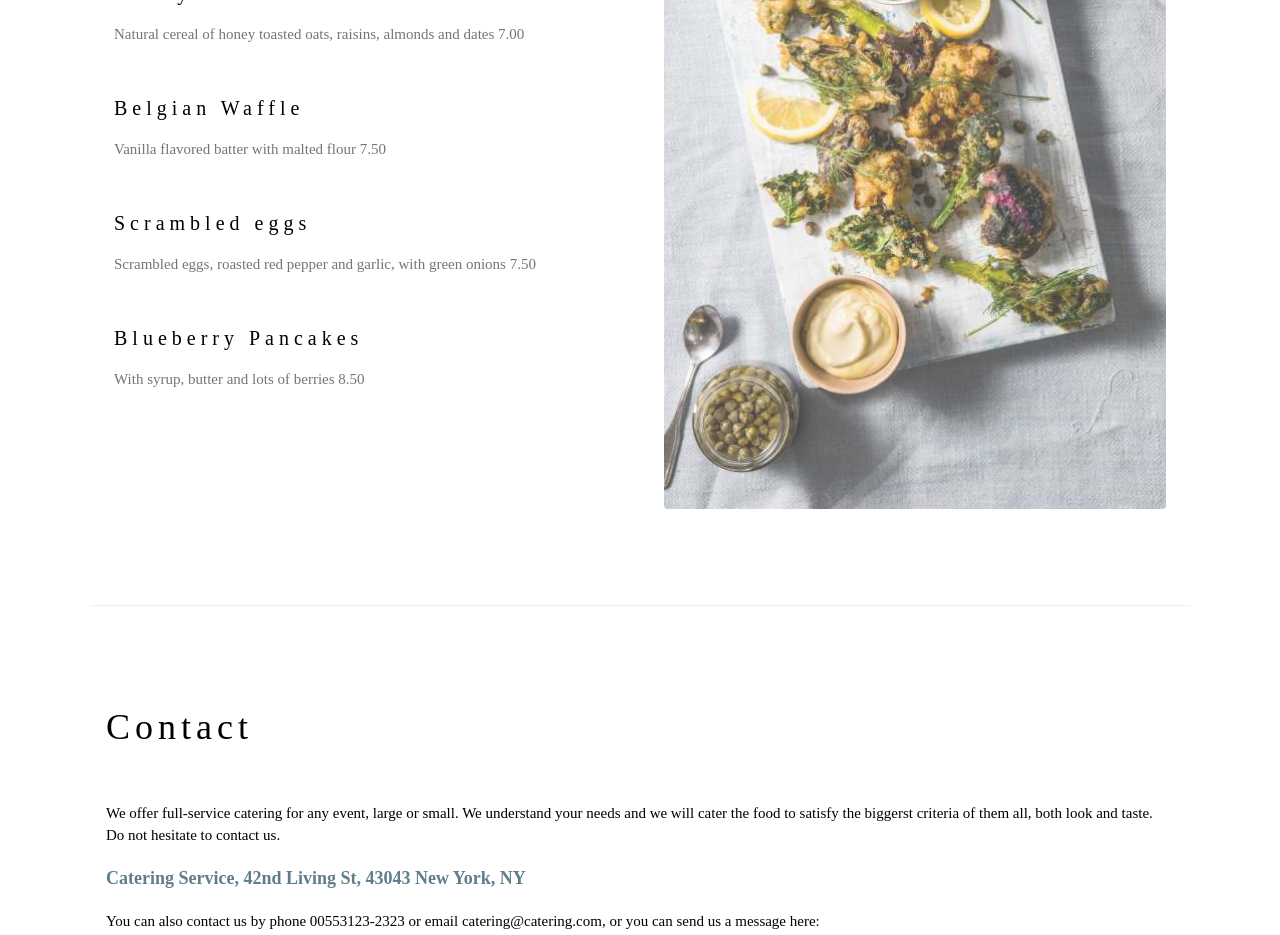
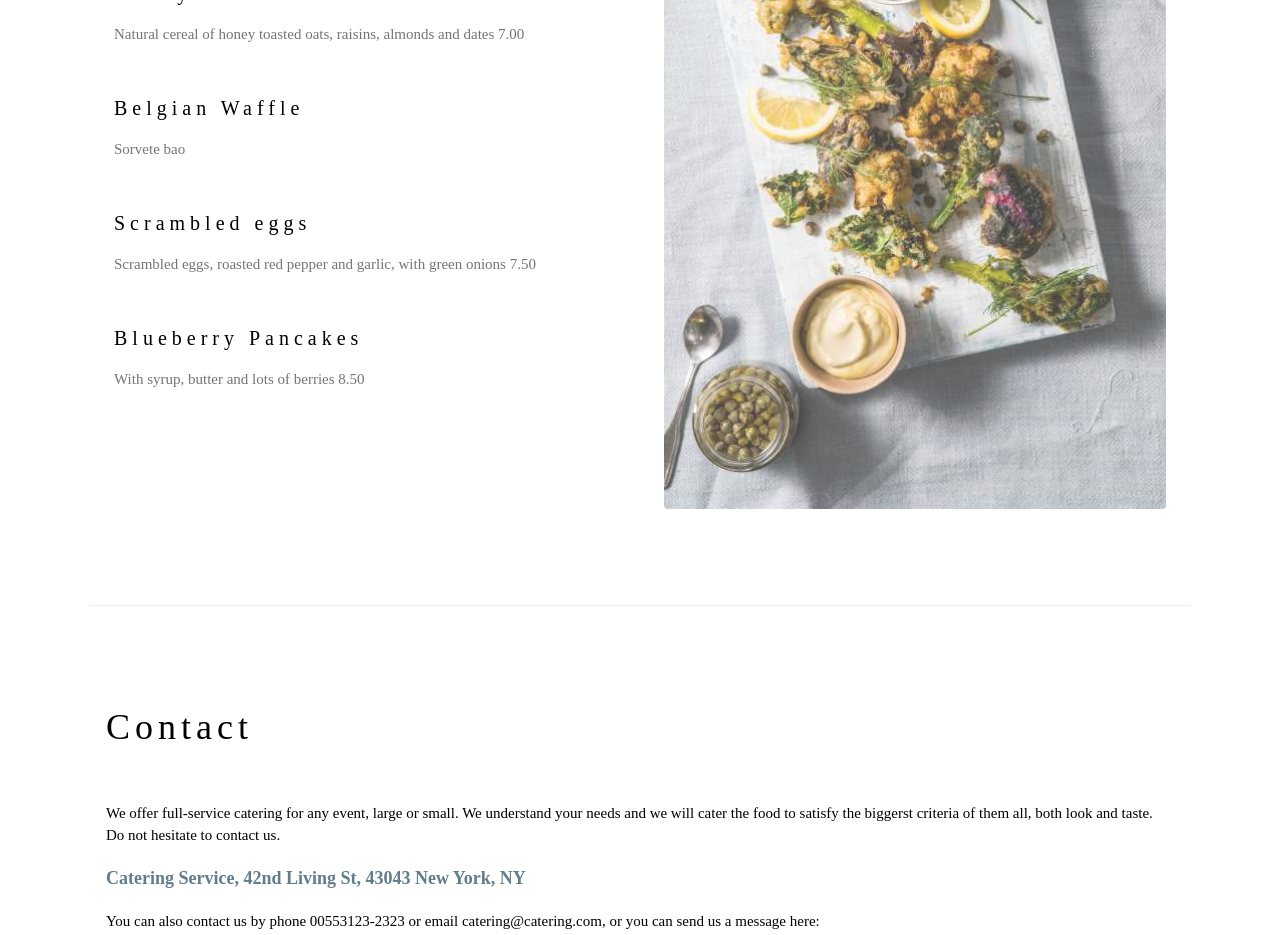
Before and after one commit to mori1479/cursoGit, a plain HTML site: page index.html in a window 1280 px wide. Shown: the part 1780-2715 px from the top of the page. Drawn offline with nearby package versions, Linux system fonts and the light colour scheme.

Commit message:
teste sorvetão

```diff
--- a/index.html
+++ b/index.html
@@ -67,7 +67,7 @@ h1, h2, h3, h4, h5, h6 {
       <p class="w3-text-grey">Natural cereal of honey toasted oats, raisins, almonds and dates 7.00</p><br>
 
       <h4>Belgian Waffle</h4>
-      <p class="w3-text-grey">Vanilla flavored batter with malted flour 7.50</p><br>
+      <p class="w3-text-grey">Sorvete bao</p><br>
 
       <h4>Scrambled eggs</h4>
       <p class="w3-text-grey">Scrambled eggs, roasted red pepper and garlic, with green onions 7.50</p><br>
```
